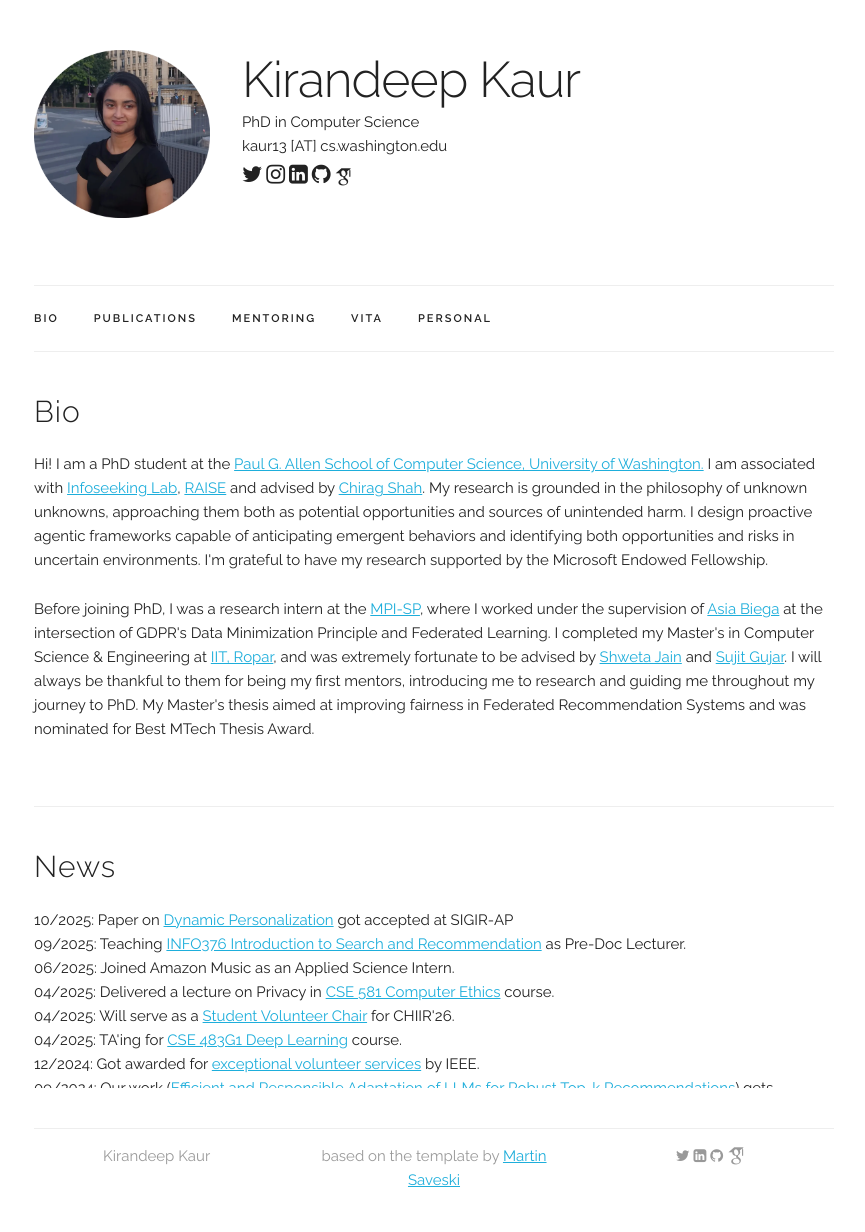
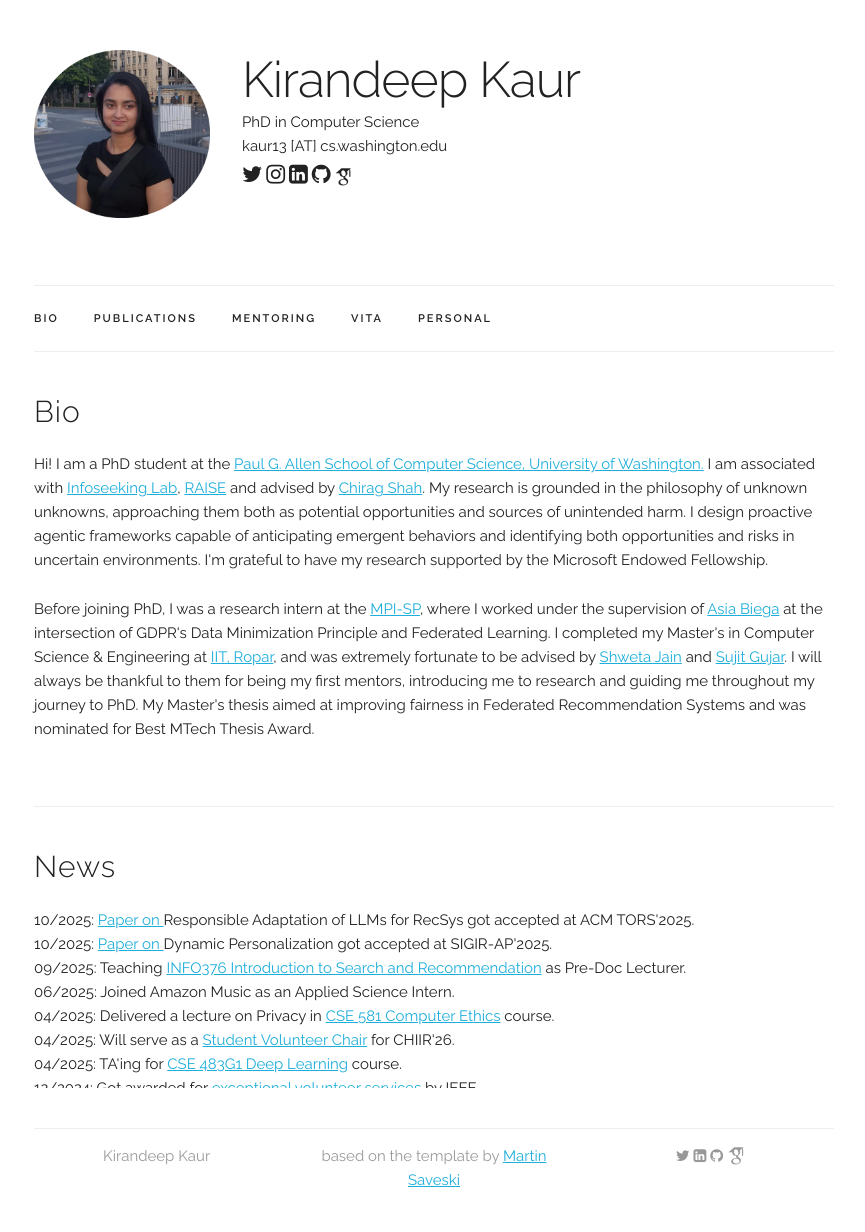
Before and after one commit to i-kiran/i-kiran.github.io, a Jekyll site: the page built from index.html, in a window 1280 px wide. Shown: the whole page, without its empty margins (206-1071 px from the left). Built offline with Jekyll 4.4.1, drawn with Linux system fonts in a browser that asks for light colours; some web fonts are replaced.

Commit message:
Update news entries in news.yaml

```diff
--- a/_data/news.yaml
+++ b/_data/news.yaml
@@ -1,5 +1,8 @@
 news:
-  - title: "Paper on  <a href=\"https://arxiv.org/pdf/2510.03984\">Dynamic Personalization</a> got accepted at SIGIR-AP"
+  - title: "<a href=\"https://arxiv.org/pdf/2501.04762?\">Paper on </a> Responsible Adaptation of LLMs for RecSys got accepted at ACM TORS'2025."
+    date: "10/2025"
+
+  - title: "<a href=\"https://arxiv.org/pdf/2510.03984\">Paper on </a> Dynamic Personalization got accepted at SIGIR-AP'2025."
     date: "10/2025"
 
   - title: "Teaching <a href=\"https://ischool.uw.edu/people/faculty/profile/kaur13\">INFO376 Introduction to Search and Recommendation</a> as Pre-Doc Lecturer."
```
